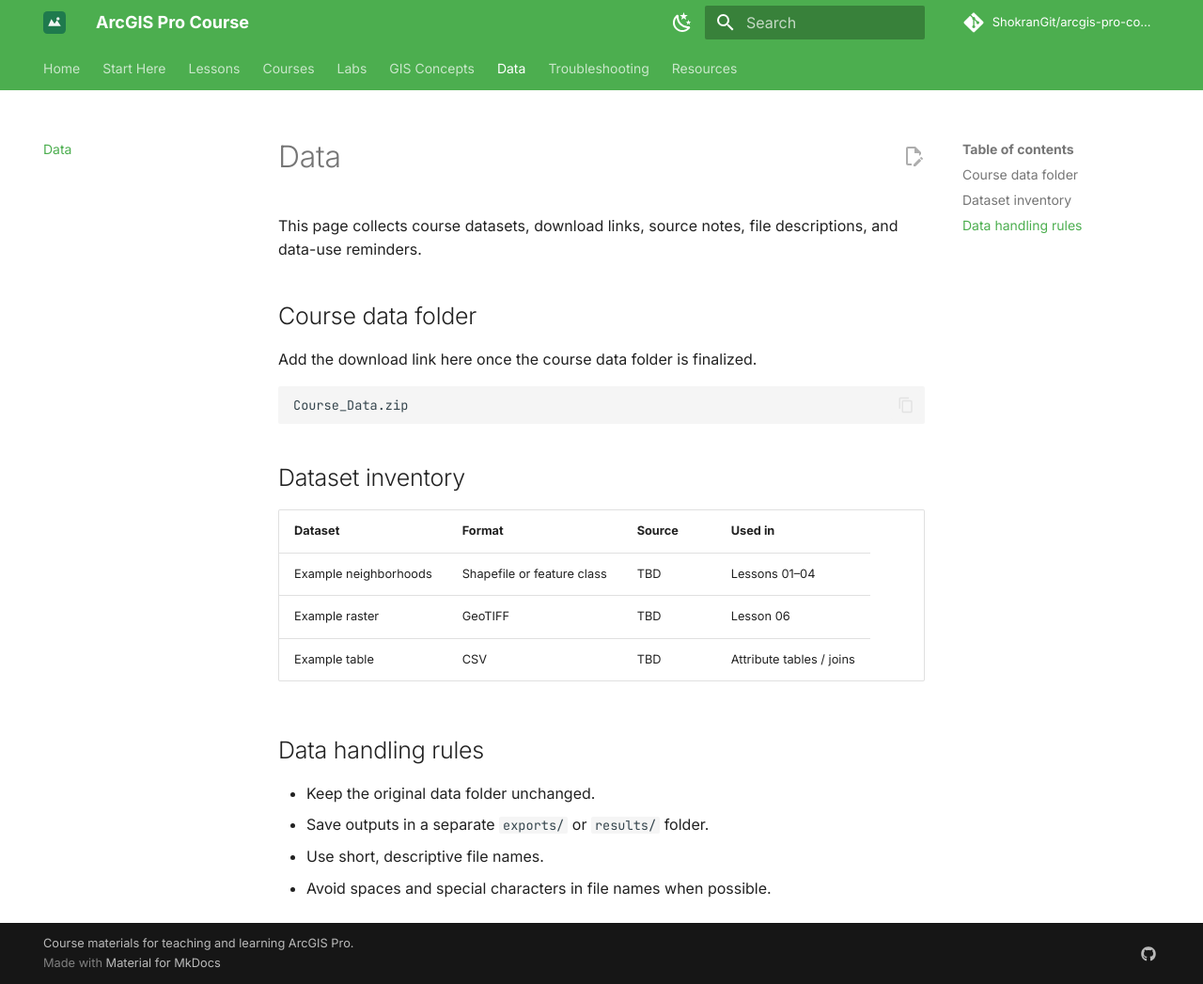
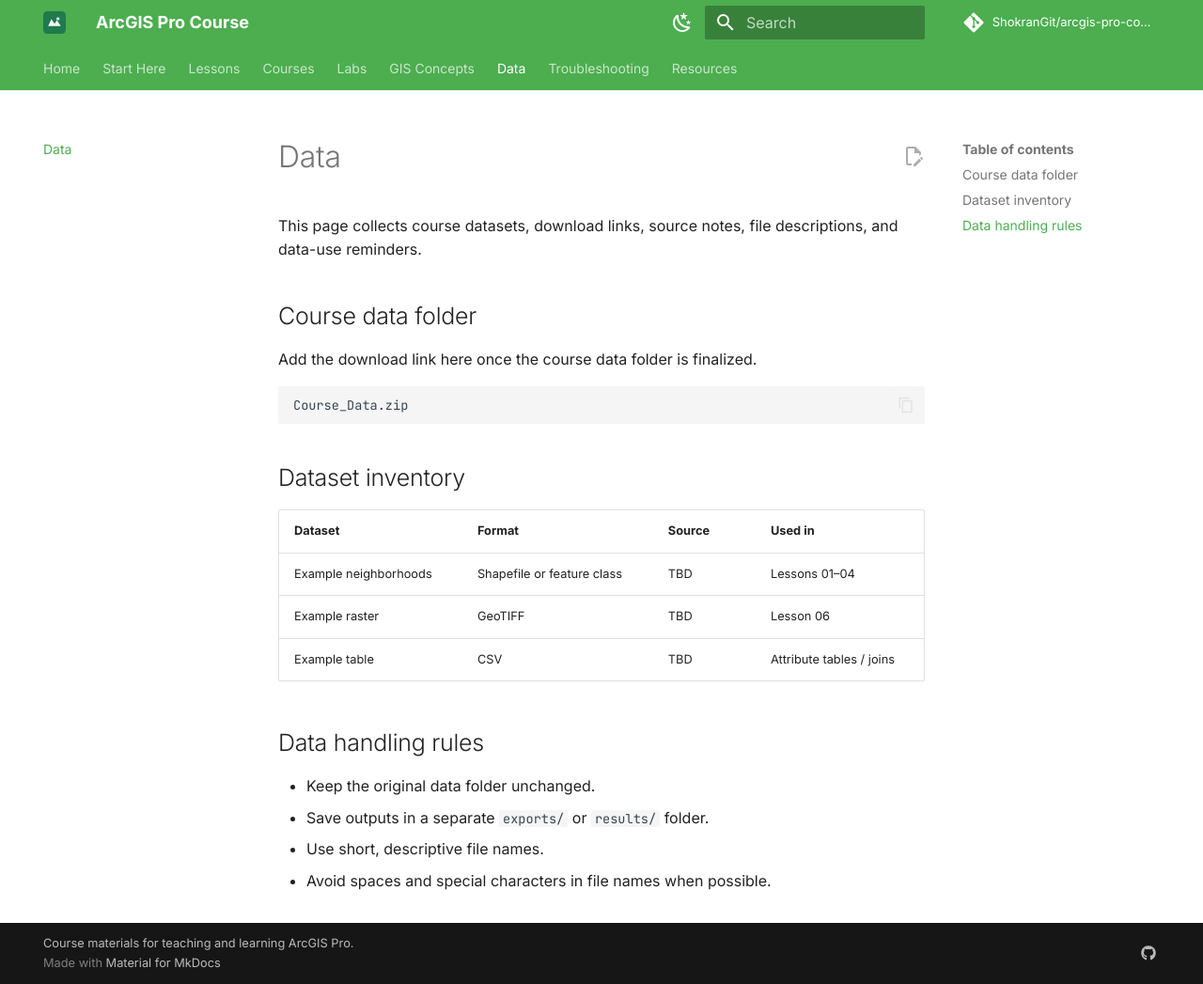
Before and after one commit to ShokranGit/arcgis-pro-course, an MkDocs documentation site: the page built from docs/data.md, in a window 1280 px wide and 1047 px high. Shown: the whole window at 94% size. Built offline with MkDocs 1.6.1 and Material for MkDocs 9.7.7, drawn with Linux system fonts in a browser that asks for light colours; comment, search, counter and statistics services are not loaded.

Commit message:
Fix table column widths: override Material's inline-block table display to restore fixed table-layout column proportions

```diff
--- a/docs/assets/css/extra.css
+++ b/docs/assets/css/extra.css
@@ -192,6 +192,7 @@
 
 .md-typeset .md-typeset__table table {
   width: 100% !important;
+  display: table !important;
 }
 
 .md-typeset .md-typeset__table td,
```
